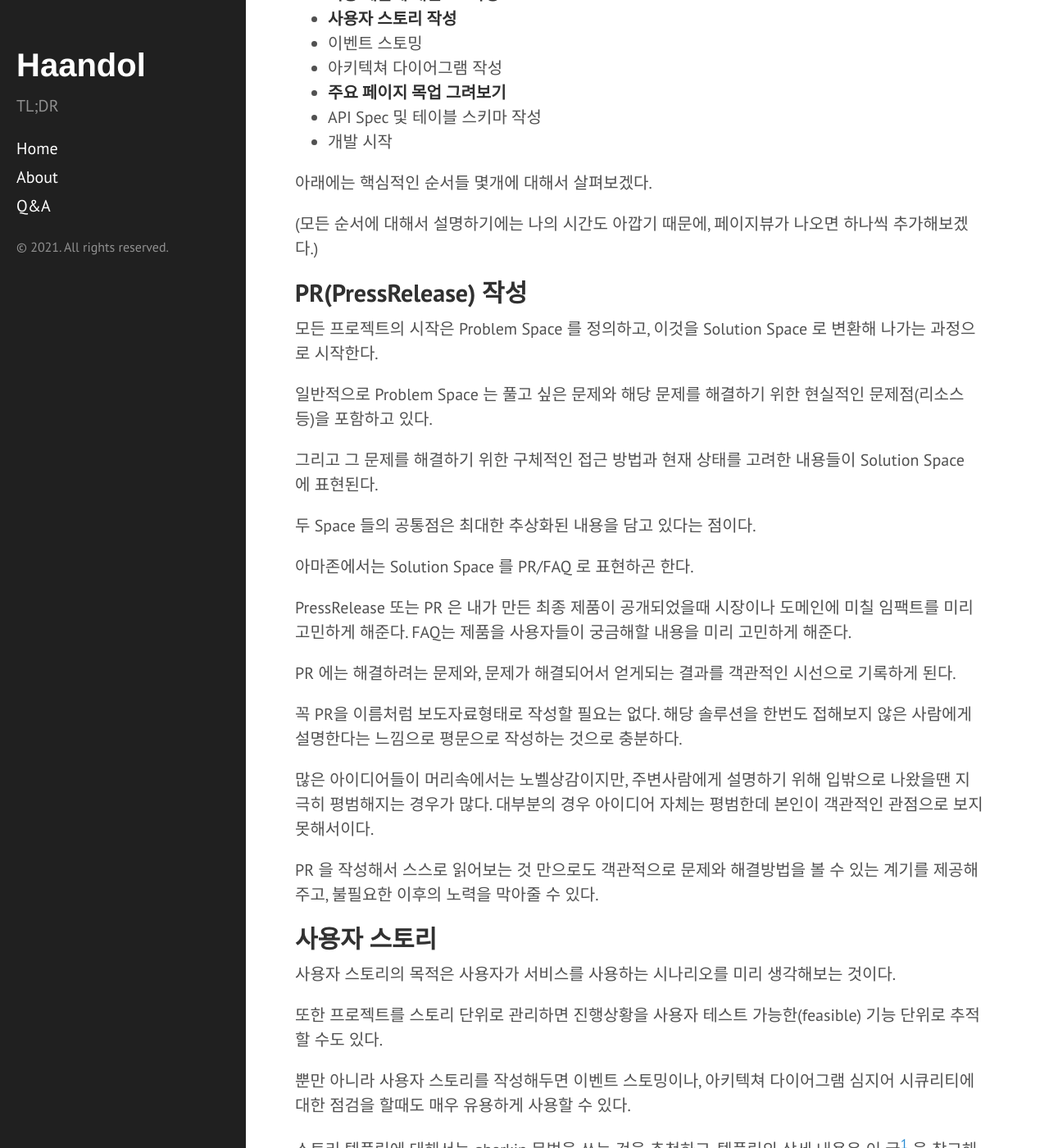
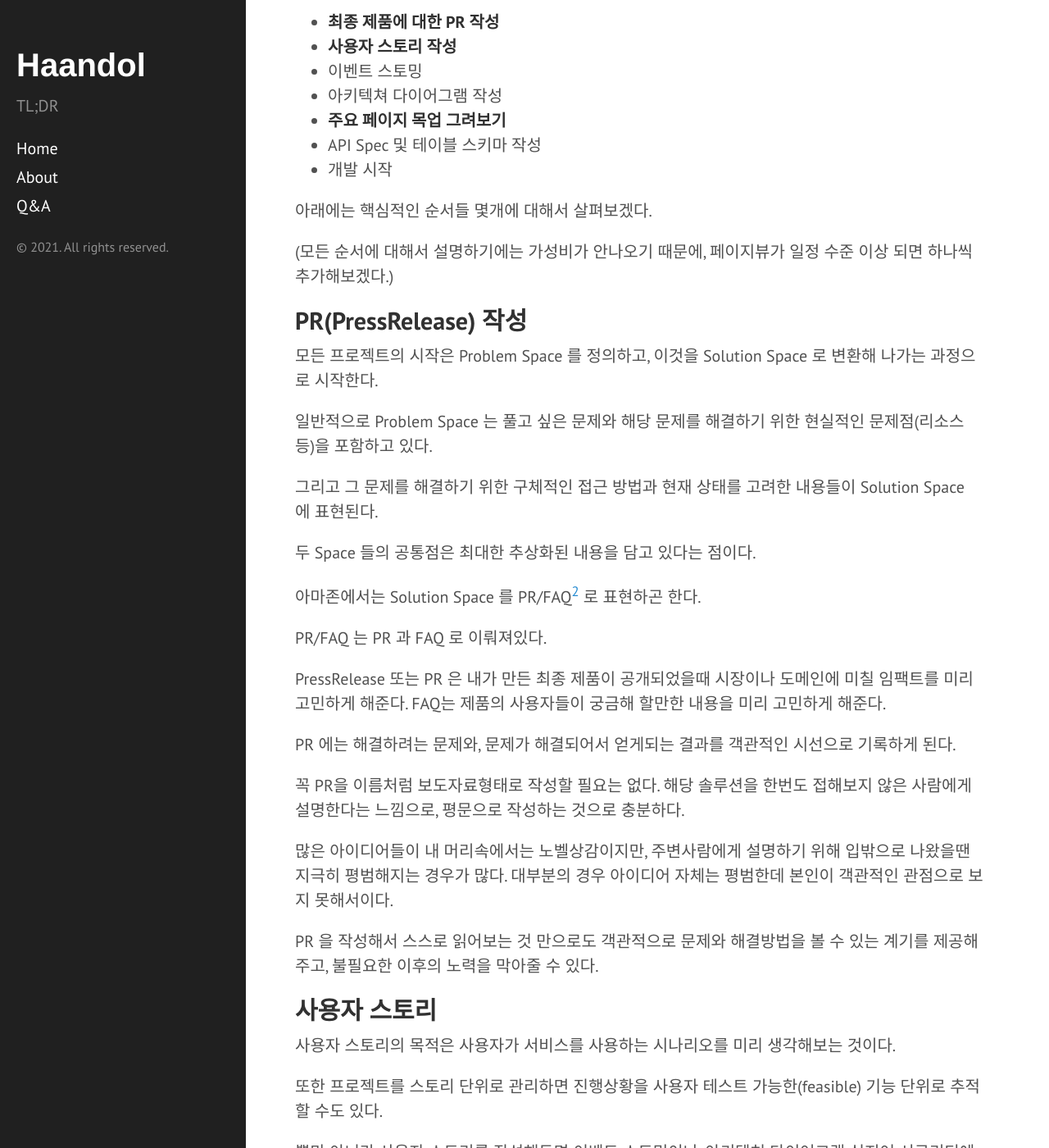
Before and after one commit to haandol/haandol.github.com, a Jekyll site: the page built from _posts/2021-12-18-guideline-to-start-your-pet-project.md, in a window 1280 px wide and 1400 px high, scrolled down 1107 px. Shown: the whole window at 82% size. Built offline with Jekyll 4.4.1, drawn with Linux system fonts in a browser that asks for light colours; comment, search, counter and statistics services are not loaded; some of the changed text lies outside the part shown.

Commit message:
update guideline

```diff
--- a/_posts/2021-12-18-guideline-to-start-your-pet-project.md
+++ b/_posts/2021-12-18-guideline-to-start-your-pet-project.md
@@ -28,7 +28,7 @@ publish: true
 
 그래서 비즈니스에 조금이라도 관심이 있는 개발자들은, 실제로 가장 큰 노력이 들어가는 `구현`을 최대한 뒤로 미루고 앞쪽에서 `고민`을 하는데 시간을 최대한 쓰는 것을 쉽게 볼 수 있다.
 
-아마존에서도 이렇게 중요한 고민을 먼저하고 구현을 미루는 마인드셋을 매우 장려하고 있고, Working Backward 라는 매커니즘으로 만들어서 사용하고 있다.
+아마존에서도 이렇게 중요한 고민을 먼저하고 구현을 미루는 마인드셋을 매우 장려하고 있고, Working Backward 라는 매커니즘으로 만들어서 사용하고 있다.(아마존의 매커니즘화 하는 프로세스도 재미있는게 있지만 이 글[^3] 정도면 충분할 것 같다.)
 
 본 글에서는 이 마인드셋 위에서, 프로젝트를 진행하는 구체적인 순서를 살펴보려고 한다.
 
@@ -44,7 +44,7 @@ publish: true
 
 아래에는 핵심적인 순서들 몇개에 대해서 살펴보겠다.
 
-(모든 순서에 대해서 설명하기에는 나의 시간도 아깝기 때문에, 페이지뷰가 나오면 하나씩 추가해보겠다.)
+(모든 순서에 대해서 설명하기에는 가성비가 안나오기 때문에, 페이지뷰가 일정 수준 이상 되면 하나씩 추가해보겠다.)
 
 ## PR(PressRelease) 작성
 
@@ -56,16 +56,18 @@ publish: true
 
 두 Space 들의 공통점은 최대한 추상화된 내용을 담고 있다는 점이다.
 
-아마존에서는 Solution Space 를 PR/FAQ 로 표현하곤 한다.
+아마존에서는 Solution Space 를 PR/FAQ[^2] 로 표현하곤 한다.
+
+PR/FAQ 는 PR 과 FAQ 로 이뤄져있다.
 
 PressRelease 또는 PR 은 내가 만든 최종 제품이 공개되었을때 시장이나 도메인에 미칠 임팩트를 미리 고민하게 해준다.
-FAQ는 제품을 사용자들이 궁금해할 내용을 미리 고민하게 해준다.
+FAQ는 제품의 사용자들이 궁금해 할만한 내용을 미리 고민하게 해준다.
 
 PR 에는 해결하려는 문제와, 문제가 해결되어서 얻게되는 결과를 객관적인 시선으로 기록하게 된다.
 
-꼭 PR을 이름처럼 보도자료형태로 작성할 필요는 없다. 해당 솔루션을 한번도 접해보지 않은 사람에게 설명한다는 느낌으로 평문으로 작성하는 것으로 충분하다.
+꼭 PR을 이름처럼 보도자료형태로 작성할 필요는 없다. 해당 솔루션을 한번도 접해보지 않은 사람에게 설명한다는 느낌으로, 평문으로 작성하는 것으로 충분하다.
 
-많은 아이디어들이 머리속에서는 노벨상감이지만, 주변사람에게 설명하기 위해 입밖으로 나왔을땐 지극히 평범해지는 경우가 많다. 대부분의 경우 아이디어 자체는 평범한데 본인이 객관적인 관점으로 보지 못해서이다.
+많은 아이디어들이 내 머리속에서는 노벨상감이지만, 주변사람에게 설명하기 위해 입밖으로 나왔을땐 지극히 평범해지는 경우가 많다. 대부분의 경우 아이디어 자체는 평범한데 본인이 객관적인 관점으로 보지 못해서이다.
 
 PR 을 작성해서 스스로 읽어보는 것 만으로도 객관적으로 문제와 해결방법을 볼 수 있는 계기를 제공해주고, 불필요한 이후의 노력을 막아줄 수 있다.
 
@@ -102,3 +104,5 @@ PR 을 작성해서 스스로 읽어보는 것 만으로도 객관적으로 문
 ----
 
 [^1]: [올바른 유저 스토리 작성을 위한 엔지니어링 가이드](https://wholeman.dev/posts/guide-to-writing-correct-user-stories/)
+[^2]: [Amazon PR-FAQ Approach](https://medium.com/intrico-io/strategy-tool-amazons-pr-faq-72b3e49aa167)
+[^3]: [Good intentions don't work; mechanisms do.](https://www.linkedin.com/pulse/good-intentions-dont-work-mechanisms-do-jv-roig/)
```
